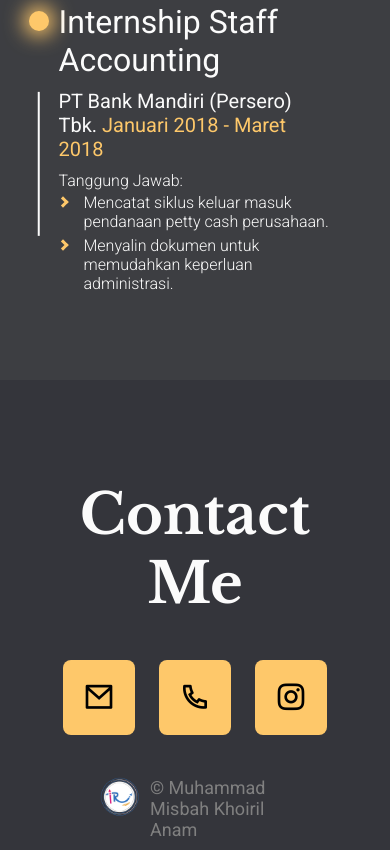
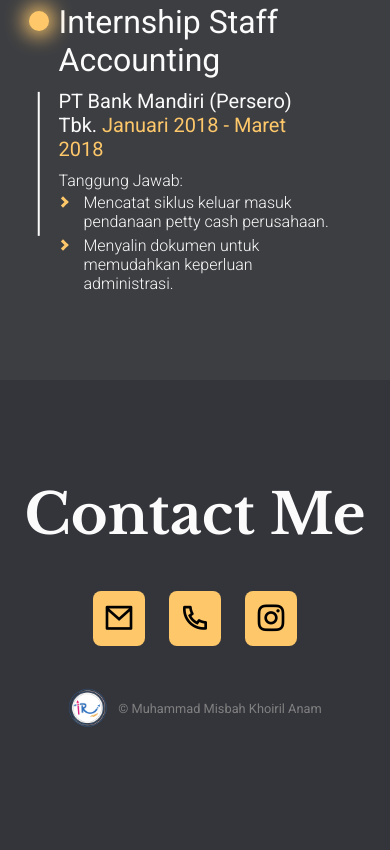
Before and after one commit to khoirilannm/khoirilannm.github.io, a plain HTML site: page index.html in a window 390 px wide. Shown: the part 3847-4697 px from the top of the page. After the commit the page ends 4585 px from the top, so only its background shows below. Drawn offline with nearby package versions, Linux system fonts and the light colour scheme.

Commit message:
commit portfolio

```diff
--- a/css/style.css
+++ b/css/style.css
@@ -269,7 +269,6 @@ header nav .toggle i {
     transition: all ease 0.5s;
     height: 20vw;
     width: 20vw;
-    padding: 24px;
     opacity: 0;
     z-index: 1;
 }
@@ -293,7 +292,7 @@ header nav .toggle i {
     --percentage: var(--value);
     --primary: #369;
     --secondary: #adf;
-    --size: 9vw;
+    --size: 15vw;
     animation: progress 2s 0.5s forwards;
     width: var(--size);
     aspect-ratio: 1;
@@ -713,12 +712,27 @@ header nav .toggle i {
         width: 70vw;
      }
 
+     .footer {
+        padding: 100px 20px 10px 20px;
+    }
+
      .footer h1 {
         text-align: center;
+    }
+
+    .contact-card {
+        padding: 10px;
     }
 
      .contact-card p {
         display: none;
      }
 
+     .credit p {
+        font-size: 0.8rem;
+        font-family: Roboto, sans-serif;
+        margin: auto;
+        color: #808080;
+    }
+
 }
```
